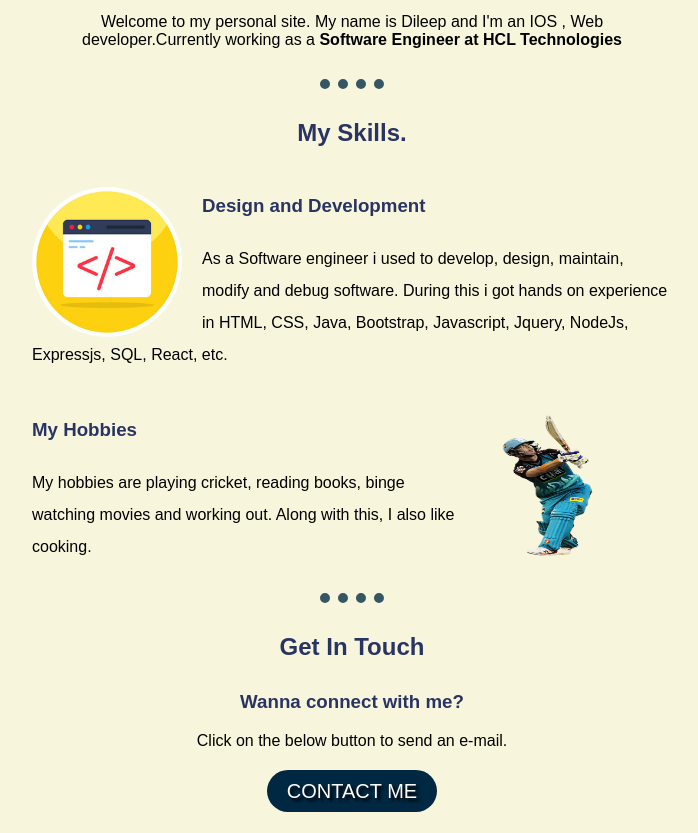
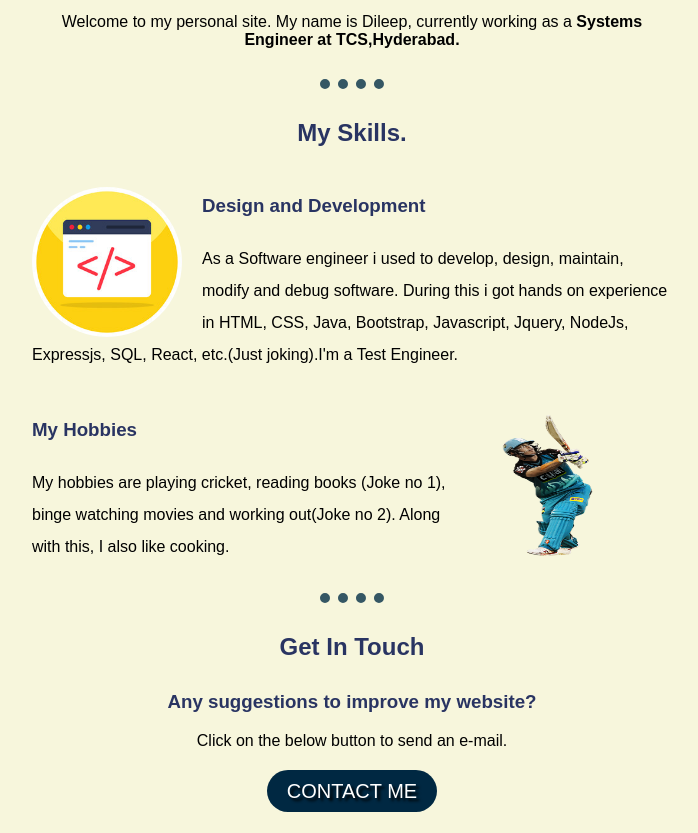
Before and after one commit to dileepambati/my_website, a plain HTML site: page index.html in a window 1280 px wide. Shown: the part 899-1732 px from the top of the page, without its empty margins (288-986 px from the left). Drawn offline with Linux system fonts and the light colour scheme.

Commit message:
some changes have been made
Signed-off-by: dileepambati <110690661+dileepambati@users.noreply.github.com>

```diff
--- a/index.html
+++ b/index.html
@@ -11,7 +11,7 @@
     <div class="top-container">
 
       <img align="right"class="top-birds"src="Images\birds.png" alt="birds">
-        <h1>I'm Dileep Ambati <3</h1>
+        <h1>I'm Dileep Ambati</h1>
       <h3><u>नाम तोह नहीं सुना होगा</u></h3>
 
       <img class="mountain"src="Images\mountain.png" alt="Mountain.png">
@@ -22,7 +22,7 @@
   <div class="profile">
     <img class="profile_pic" src="Images\Profile.jpg" alt="Dileep.jpg" height="200" width="200">
     <h1>Hello.</h1>
-    <p>Welcome to my personal site. My name is Dileep and I'm an IOS , Web developer.Currently working as a <strong>Software Engineer at HCL Technologies</strong></p>
+    <p>Welcome to my personal site. My name is Dileep, currently working as a <strong>Systems Engineer at TCS,Hyderabad.</strong></p>
   </div>
 
   <hr>
@@ -32,20 +32,20 @@
     <div class="skill-row">
       <img class="MySkills" src="Images\skills.png" alt="Skills.gif"  height="150">
       <h3>Design and Development</h3>
-      <p>As a Software engineer i used to develop, design, maintain, modify and debug software. During this i got hands on experience in HTML, CSS, Java, Bootstrap, Javascript, Jquery, NodeJs, Expressjs, SQL, React, etc.</p>
+      <p>As a Software engineer i used to develop, design, maintain, modify and debug software. During this i got hands on experience in HTML, CSS, Java, Bootstrap, Javascript, Jquery, NodeJs, Expressjs, SQL, React, etc.(Just joking).I'm a Test Engineer.</p>
     </div>
 
     <div class="skill-row">
       <img class="Hobbies" src="Images\Hobbies.png" alt="Hobbies" height="150" width="200">
       <h3>My Hobbies</h3>
-      <p>My hobbies are playing cricket, reading books, binge watching movies and working out. Along with this, I also like cooking.</p>
+      <p>My hobbies are playing cricket, reading books (Joke no 1), binge watching movies and working out(Joke no 2). Along with this, I also like cooking.</p>
     </div>
   </div>
 
   <hr>
   <div class="contact-me">
     <h2>Get In Touch</h2>
-    <h3>Wanna connect with me?</h3>
+    <h3>Any suggestions to improve my website?</h3>
     <p>Click on the below button to send an e-mail.</p>
 
     <a class="btn" href="mailto:dilipraju18@gmail.com">CONTACT ME</a>
```
